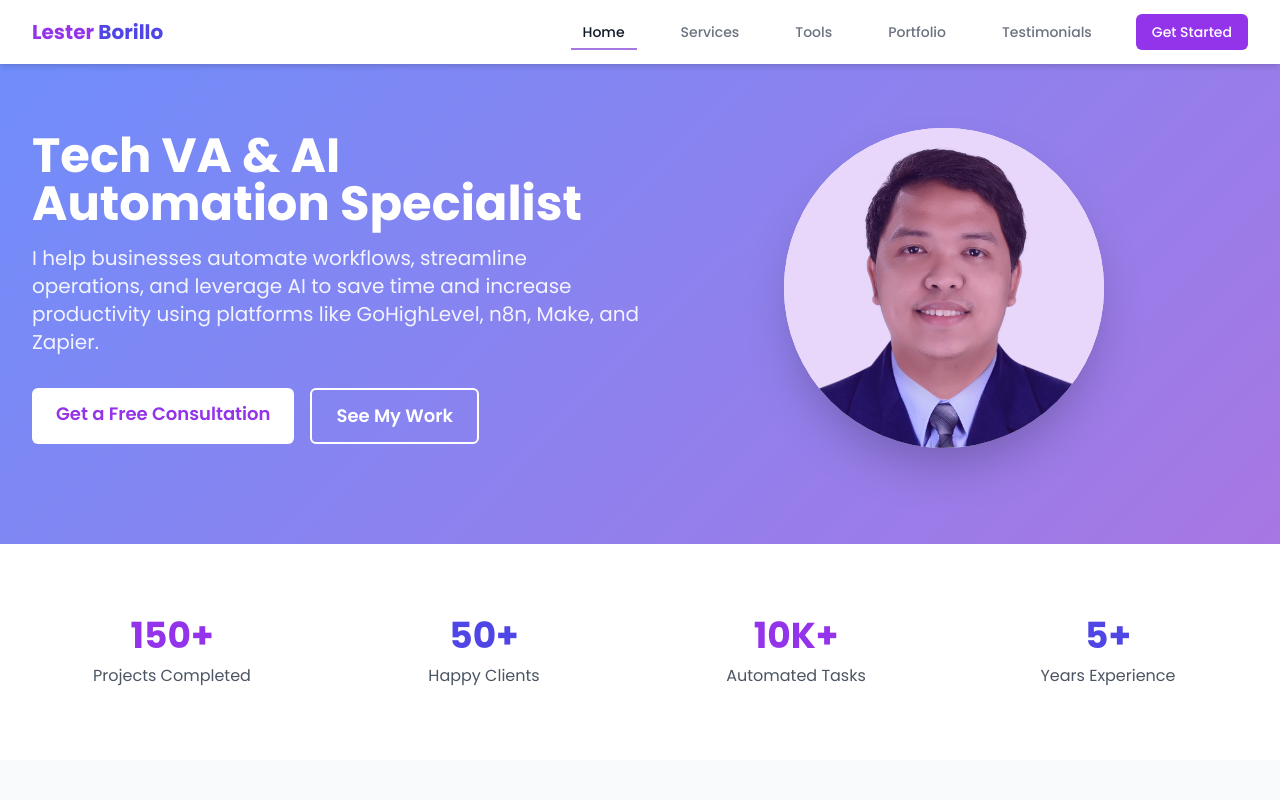
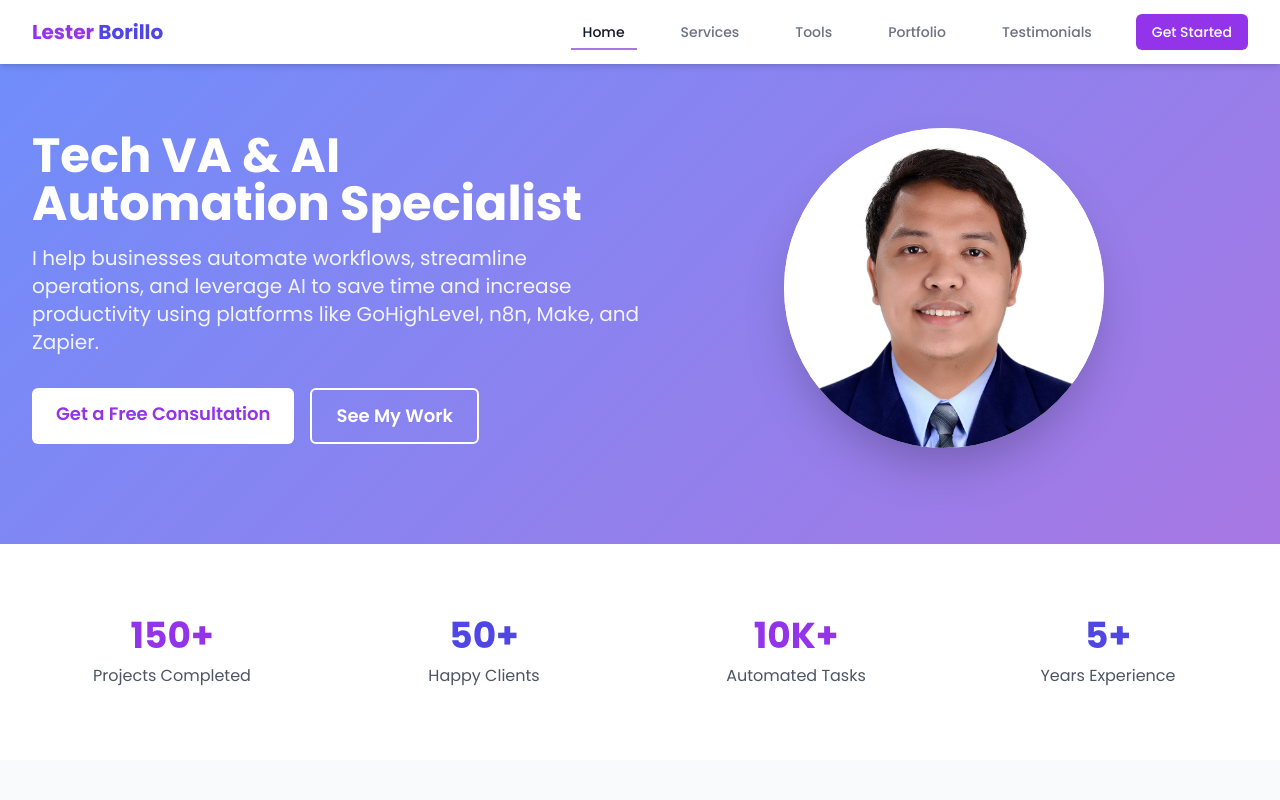
Before and after one commit to lester-borillo/portfolio, a plain HTML site: page index.html in a window 1280 px wide. Shown: the top 800 px of the page. Drawn offline with nearby package versions, Linux system fonts and the light colour scheme.

Commit message:
Update index.html

```diff
--- a/index.html
+++ b/index.html
@@ -110,7 +110,7 @@
                 <div class="md:w-1/2 flex justify-center">
                     <div class="relative w-64 h-64 md:w-80 md:h-80 bg-white rounded-full overflow-hidden shadow-2xl">
                         <img src="https://raw.githubusercontent.com/lester-borillo/portfolio/refs/heads/master/profile_pic.jpg" alt="Professional Virtual Assistant" class="w-full h-full object-cover">
-                        <div class="absolute inset-0 bg-purple-600 opacity-20"></div>
+                        <div class="absolute inset-0 bg-white-600 opacity-20"></div>
                     </div>
                 </div>
             </div>
```
